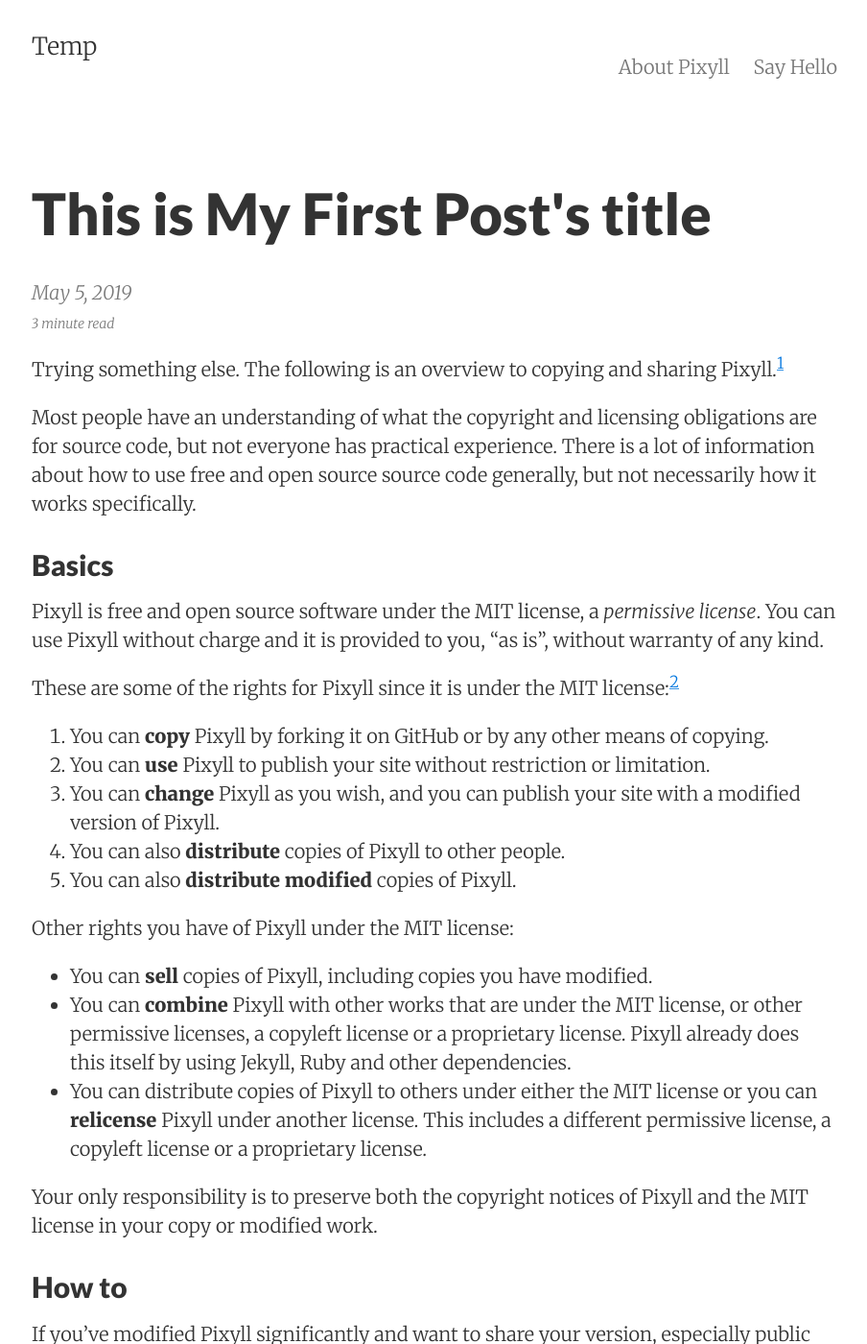
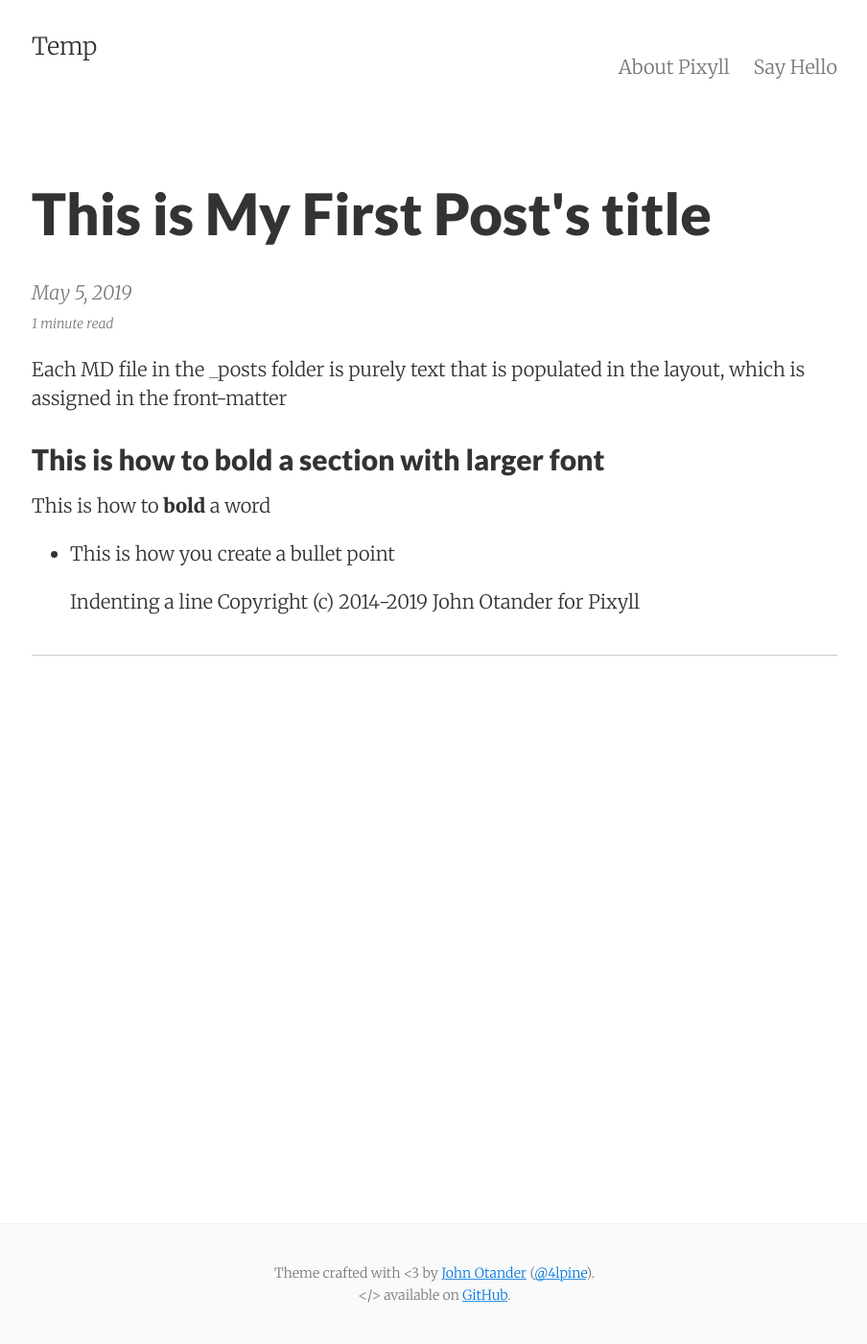
Before and after one commit to palmerco/web_server, a Jekyll site: the page built from _posts/2019-05-05-My-First-Post.md, in a window 1280 px wide and 1400 px high. Shown: the whole window at 96% size, without its empty margins (187-1091 px from the left). Built offline with Jekyll 4.4.1, drawn with Linux system fonts in a browser that asks for light colours; some of the changed text lies outside the part shown.

Commit message:
updating my first post
Editing my first post to try to figure out how layouts work

```diff
--- a/_posts/2019-05-05-My-First-Post.md
+++ b/_posts/2019-05-05-My-First-Post.md
@@ -5,62 +5,21 @@
 summary: Pixyll is available to you under the MIT license.
 categories: jekyll pixyll
 ---
+<!-- this language is called markdown. I think? -->
 
-Trying something else. The following is an overview to copying and sharing Pixyll.[^1]
+Each MD file in the _posts folder is purely text that is populated in the layout, which
+is assigned in the front-matter
 
-Most people have an understanding of what the copyright and licensing obligations are for source code, but not everyone has practical experience.  There is a lot of information about how to use free and open source source code generally, but not necessarily how it works specifically.
+## This is how to bold a section with larger font
 
-## Basics
+This is how to **bold** a word
 
-Pixyll is free and open source software under the MIT license, a _permissive license_.  You can use Pixyll without charge and it is provided to you, "as is", without warranty of any kind.
+- This is how you create a bullet point
 
-These are some of the rights for Pixyll since it is under the MIT license:[^2]
-
-1. You can **copy** Pixyll by forking it on GitHub or by any other means of copying.
-2. You can **use** Pixyll to publish your site without restriction or limitation.
-3. You can **change** Pixyll as you wish, and you can publish your site with a modified version of Pixyll.
-4. You can also **distribute** copies of Pixyll to other people.
-5. You can also **distribute modified** copies of Pixyll.
-
-Other rights you have of Pixyll under the MIT license:
-
-- You can **sell** copies of Pixyll, including copies you have modified.
-- You can **combine** Pixyll with other works that are under the MIT license, or other permissive licenses, a copyleft license or a proprietary license.  Pixyll already does this itself by using Jekyll, Ruby and other dependencies.
-- You can distribute copies of Pixyll to others under either the MIT license or you can **relicense** Pixyll under another license.  This includes a different permissive license, a copyleft license or a proprietary license.
-
-Your only responsibility is to preserve both the copyright notices of Pixyll and the MIT license in your copy or modified work.
-
-## How to
-
-If you've modified Pixyll significantly and want to share your version, especially public copies of the code, then there are a few items you should do.
-
-1. You should probably **rename** your fork of Pixyll with a different name.
-2. A new name isn't required by the MIT license, but it is good etiquette.[^3]
-3. You should add your name to the **copyright** of your version, and you should preserve the existing copyrights of Pixyll.
-4. Maintaining the copyright notices isn't required of the MIT license, but it is suggested by the license and is a good practice for documenting the copyrights of your derived work.
-
-The items above do not apply when you just copied and modified Pixyll in small ways to just publish your site and you have no plans to fork Pixyll under a different name.
-
-If you want to publish a fork of Pixyll under a different name but keeping it under the MIT license, then you should add your name to the copyright notices:
-
-    Copyright (c) 2019 Your Name
+    Indenting a line
     Copyright (c) 2014-2019 John Otander for Pixyll
 
-However, if you want to publish a fork of Pixyll under a different name *and* a different license, then you should should still add your name to the copyright notices but have a section titled "Pixyll" at the bottom of your LICENSE file that preserves the copyright and license notices for Pixyll:
-
-    Pixyll
-
-    Copyright (c) 2014-2019 John Otander
-
-    MIT License
-
-    Permission is hereby granted, [...]
-
-If you are just modifying Pixyll in small ways to customize your site, you are not obligated to maintain the copyright notices of Pixyll on your site.  However, if you want to credit the Pixyll theme that would be appreciated, see section on "Pixyll Plug" in the README file that came with Pixyll.
-
-Thanks for using Pixyll, and happy hacking!
-
+<!-- creating a solid line is the three dashes below -->
 ---
-[^1]: **Disclaimer**: This material is for informational purposes only, and should not be construed as legal advice or opinion.  For actual legal advice, you should consult with professional legal services.
-[^2]: This list of privileges are derived from the four freedoms of "The Free Software Definition" published by the GNU project <https://www.gnu.org/philosophy/free-sw.en.html>.
-[^3]: Using a different name from "Pixyll" for your derivate work helps avoid misdirected questions from people who are using your version.  It's similar to using version numbers to discrimate the revisions of software when troubleshooting issues.
+[^1]: Creating an enumerated list
+[^2]: Linking a website <https://www.gnu.org/philosophy/free-sw.en.html>.
```
